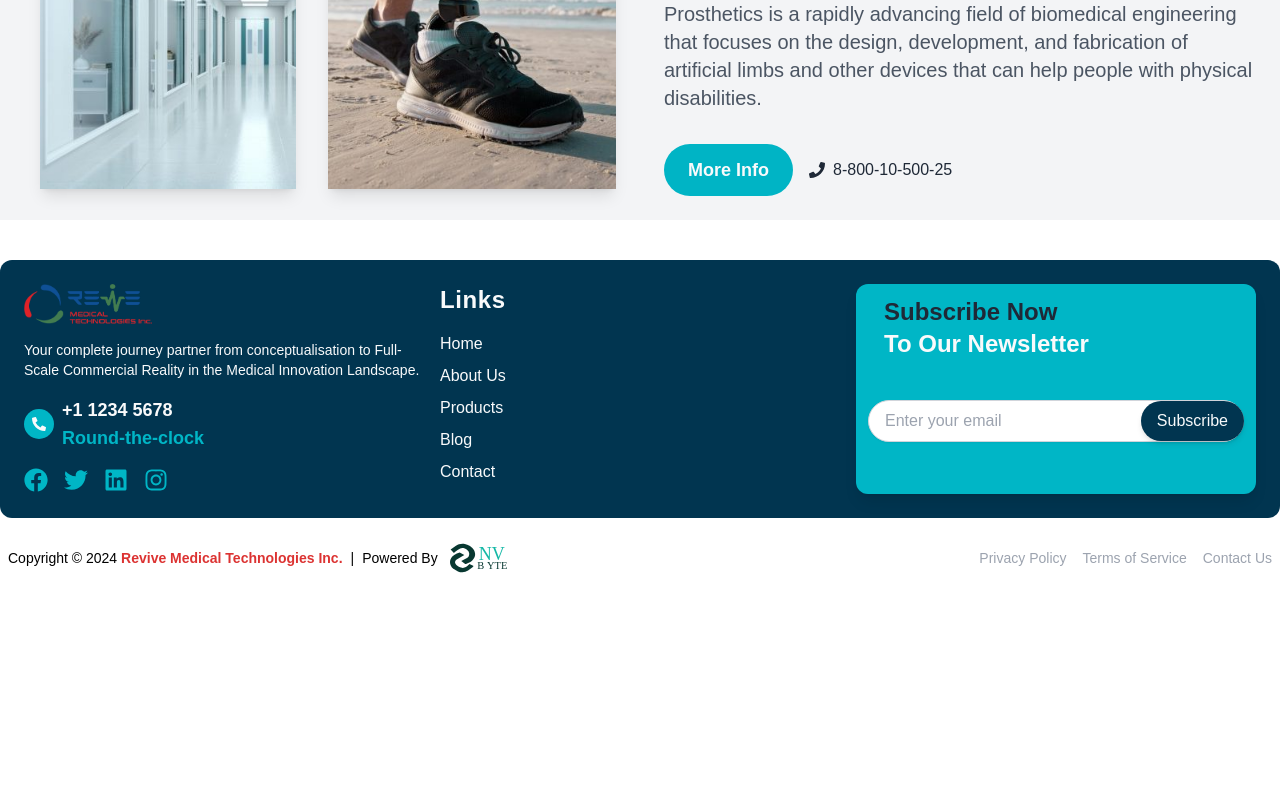
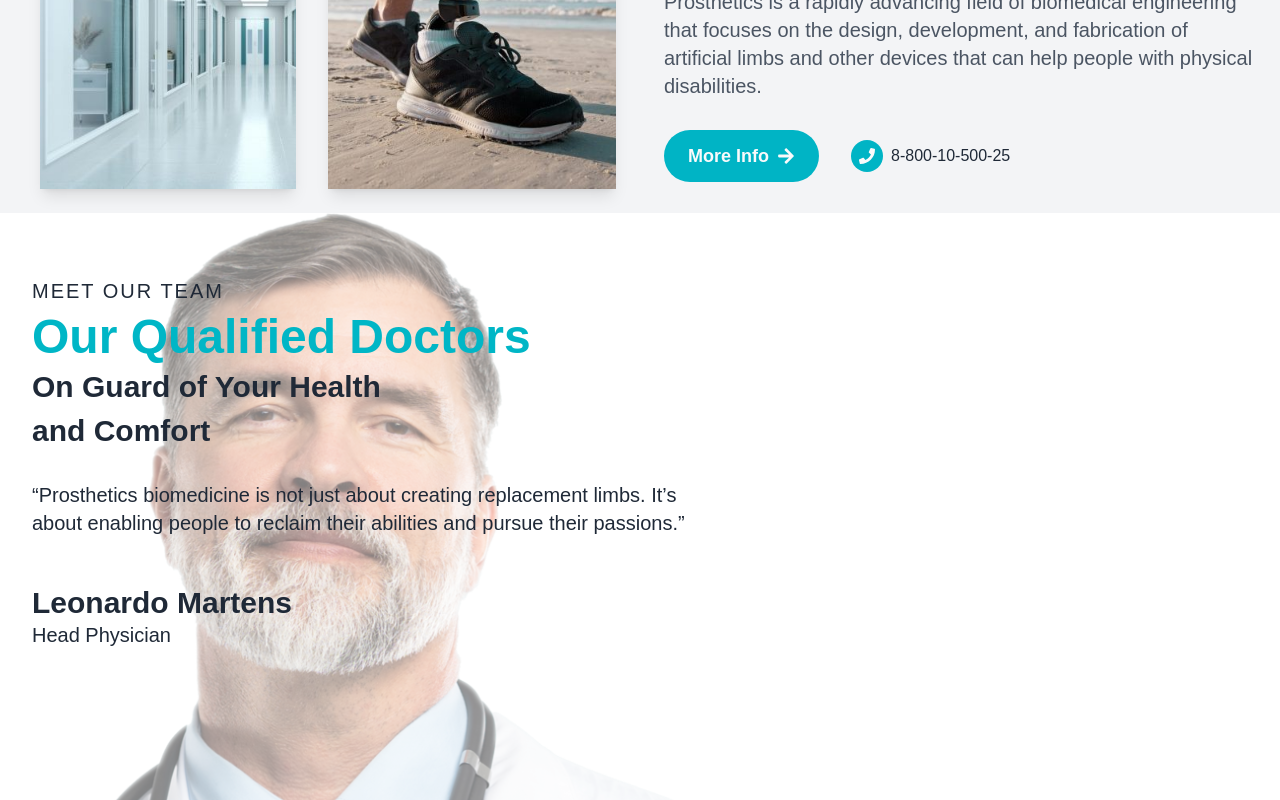
Before and after one commit to wahabsharif/rmt-usa-v2, a Next.js app: page /about in a window 1280 px wide. Shown: the part 1180-1980 px from the top of the page. Before the commit the page ends 1778 px from the top, so only its background shows below. Built offline with nearby package versions, Linux system fonts and the light colour scheme.

Commit message:
our team seciton

```diff
--- a/src/app/about/page.tsx
+++ b/src/app/about/page.tsx
@@ -1,5 +1,6 @@
 import AboutCompany from "@/components/about/AboutCompany";
 import Banner from "@/components/about/Banner";
+import MeetTeam from "@/components/about/MeetTeam";
 import React from "react";
 
 const AboutUsPage: React.FC = () => {
@@ -7,6 +8,7 @@ const AboutUsPage: React.FC = () => {
    <>
    <Banner/>
    <AboutCompany/>
+   <MeetTeam/>
    </>
   );
 };
--- a/src/components/about/AboutCompany.tsx
+++ b/src/components/about/AboutCompany.tsx
@@ -2,7 +2,7 @@
 
 import React from "react";
 import { motion } from "framer-motion";
-import { FaPhone } from "react-icons/fa";
+import { FaPhone, FaArrowRight } from "react-icons/fa";
 
 const AboutCompany: React.FC = () => {
     return (
@@ -31,7 +31,7 @@ const AboutCompany: React.FC = () => {
             </div>
 
             {/* Right Section with Content */}
-            <div className="w-full md:w-1/2 p-6 text-left space-y-8">
+            <div className="w-full md:w-1/2 p-6 text-left space-y-6">
                 {/* Heading */}
                 <motion.h1
                     className="text-xl md:text-lg font-med text-gray-800"
@@ -48,17 +48,17 @@ const AboutCompany: React.FC = () => {
                     animate={{ opacity: 1, y: 0 }}
                     transition={{ duration: 1, delay: 0.5 }}
                 >
-                    <h2 className="text-3xl md:text-4xl font-bold text-[#00B4C5]">
+                    <h2 className="text-3xl md:text-5xl font-bold text-gray-800">
                         High Sensitive
                     </h2>
-                    <h3 className="text-3xl md:text-4xl font-bold text-gray-800">
+                    <h3 className="text-3xl md:text-5xl font-bold text-gray-800">
                         Bionic Prosthesis
                     </h3>
                 </motion.div>
 
                 {/* Subheading with Paragraph */}
                 <motion.h4
-                    className="text-xl md:text-2xl font-semibold text-gray-800"
+                    className="text-xl md:text-xl font-semibold text-gray-800"
                     initial={{ opacity: 0, y: 30 }}
                     animate={{ opacity: 1, y: 0 }}
                     transition={{ duration: 1, delay: 0.8 }}
@@ -87,14 +87,22 @@ const AboutCompany: React.FC = () => {
                 >
                     <a
                         href="#"
-                        className="inline-block bg-[#00B4C5] text-white font-semibold py-3 px-6 rounded-full text-lg transition duration-300 ease-in-out hover:bg-[#0098a1]"
+                        className="inline-block bg-[#00B4C5] text-white font-semibold py-3 px-6 rounded-full text-lg transition duration-300 ease-in-out hover:bg-[#0098a1] flex items-center space-x-2"
                     >
-                        More Info
+                        <span>More Info</span>
+                        <FaArrowRight className="text-white" />
                     </a>
-                    <div className="flex items-center text-gray-800">
-                        <FaPhone className="mr-2" />
-                        <span>8-800-10-500-25</span>
+                    <div
+                        className="flex items-center text-gray-800  p-4 rounded-lg"
+                    >
+                        <div className="bg-[#00B4C5] p-2 mr-2 rounded-full">
+                            <FaPhone className="text-white" />
+                        </div>
+                        <a href="tel:8-800-10-500-25" className="text-gray-800">
+                            8-800-10-500-25
+                        </a>
                     </div>
+
                 </motion.div>
             </div>
         </section>
--- /dev/null
+++ b/src/components/about/MeetTeam.tsx
@@ -0,0 +1,52 @@
+"use client";
+
+import React from "react";
+
+const MeetTeam: React.FC = () => {
+    return (
+        <section
+            className="relative w-full bg-cover bg-center h-auto md:h-screen py-16 px-6 md:px-4"
+            style={{
+                backgroundImage: "url('/images/about/About3.png')",
+                backgroundColor: "rgba(255, 255, 255, 0.5)", // White background with transparency
+                backgroundBlendMode: "overlay", // Overlay white background over the image
+            }}
+        >
+            {/* Content */}
+            <div className="relative z-10 max-w-4xl md:px-4 text-gray-800">
+                {/* Section Heading */}
+                <div className="mb-8 text-left">
+                    <h2 className="text-xl mb-2 uppercase tracking-widest">
+                        MEET OUR TEAM
+                    </h2>
+                    <h1 className="text-4xl md:text-5xl font-bold text-thLightBlue">
+                        Our Qualified Doctors
+                    </h1>
+                    <h2 className="text-2xl md:text-3xl font-semibold mt-2">
+                        On Guard of Your Health
+                    </h2>
+                    <h2 className="text-2xl md:text-3xl font-semibold mt-2">
+                        and Comfort
+                    </h2>
+                </div>
+
+                {/* Description */}
+                <p className="mt-4 text-lg md:text-xl font-light max-w-2xl leading-relaxed">
+                    “Prosthetics biomedicine is not just about creating replacement limbs.
+                    It’s about enabling people to reclaim their abilities and pursue
+                    their passions.”
+                </p>
+
+                {/* Doctor Details */}
+                <div className="mt-12">
+                    <h3 className="text-2xl md:text-3xl font-bold">
+                        Leonardo Martens
+                    </h3>
+                    <p className="text-lg md:text-xl">Head Physician</p>
+                </div>
+            </div>
+        </section>
+    );
+};
+
+export default MeetTeam;
```
Also changed, not shown: public/images/about/About3.png (added), public/images/about/About3w.png (added).
